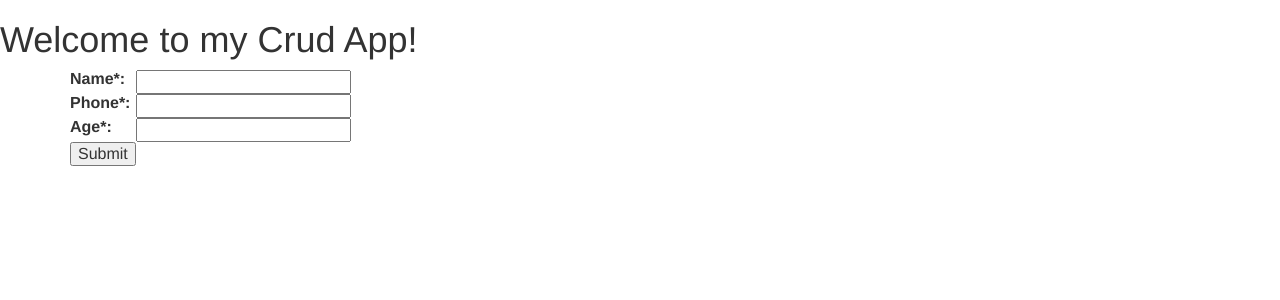
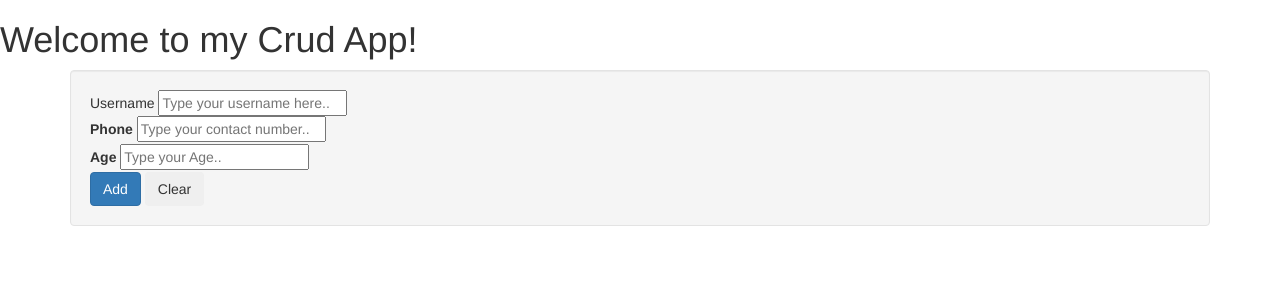
Before and after one commit to rajanand02/seaant, a Django app: template crud/templates/adduser.html in a window 1280 px wide. Shown: the part 50-350 px from the top of the page. Run offline with Django 3.2, Linux system fonts and the light colour scheme; the template is opened without the code that fills it, so the values that code supplies are empty; some libraries are stand-ins or nearby versions.

Commit message:
changes in adduser

```diff
--- a/crud/templates/adduser.html
+++ b/crud/templates/adduser.html
@@ -1,31 +1,15 @@
 {% extends 'base.html' %}
 {% block content %}
-<form action="addinguser.php" id="adduser" method="post">
 
+<form class ="well" action = >
+	<lable>Username</lable>
+	<input type="text" class="span3" placeholder="Type your username here.."/><br/>
+	<label>Phone</label>
+	<input type="text" class="span3" placeholder="Type your contact number.."/><br/>
+	<label>Age</label>
+        <input type="text" class="span3" placeholder="Type your Age.."/><br/>
+	<button class="btn btn-primary">Add</button>
+	<button class="btn">Clear</button>
 
-<table border="0">
-
-<tbody>
-
-<tr>
-<td><label for="name">Name*: </label> </td>
-<td><input id="name" maxlength="45" name="name" type="text" /> </td>
-</tr>
-
-<tr>
-<td><label for="">Phone*:</label> </td>
-<td><input id="phone" maxlength="12" name="phone" type="telephone" /> </td>
-</tr>
-
-<tr>
-<td><label for="Age">Age*:</label></td>
-<td><input id="age" maxlength="3" name="age" type="text" /></td>
-</tr>
-
-<tr>
-<td align="right"><input name="Submit" type="submit" value="Submit" /></td>
-</tr>
-
-</tbody></table>
 </form>
 {% endblock %}
```
Also changed, not shown: crud/templates/index.html (+6 -4 lines).
